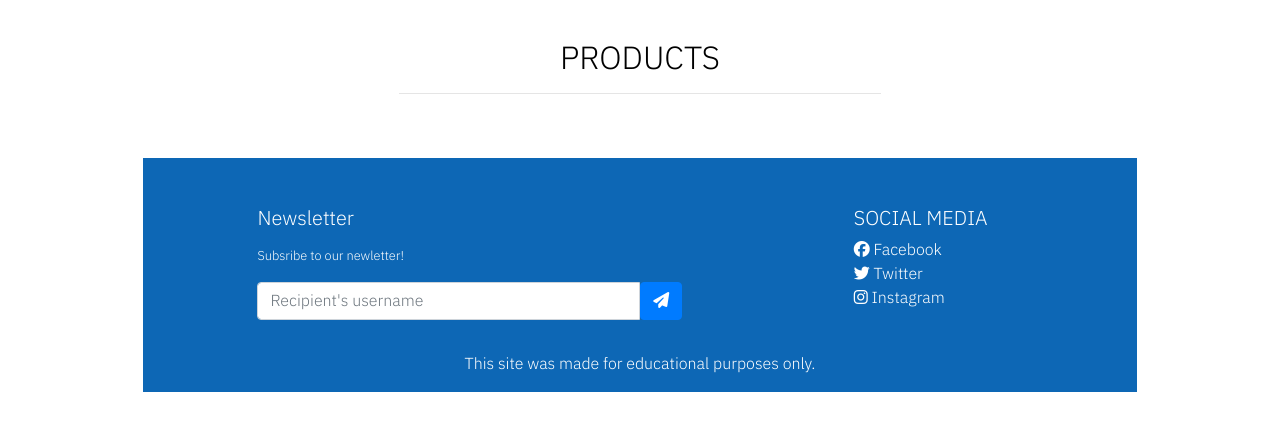
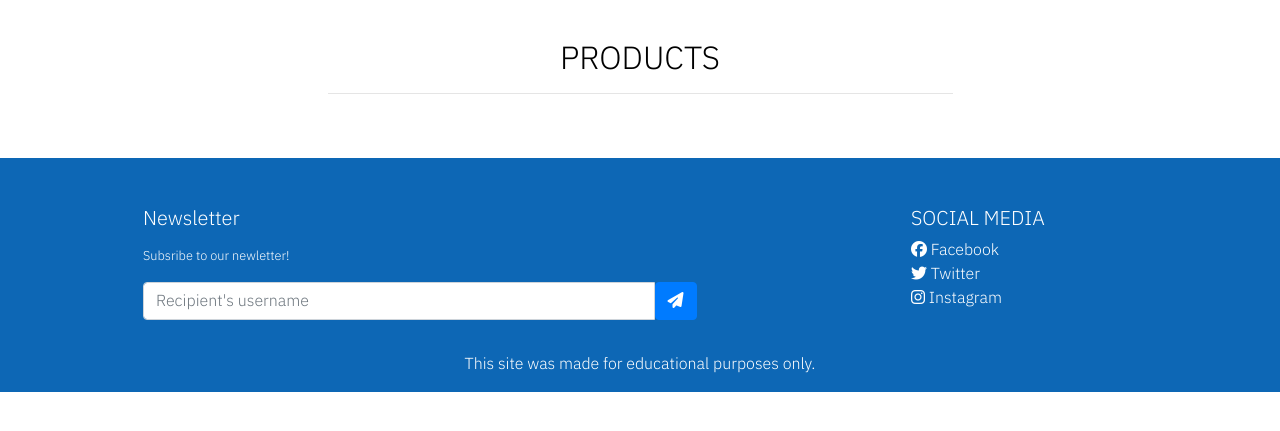
Before and after one commit to iKelvvv/MS5, a Django app: page /products/ in a window 1280 px wide. Shown: the part 237-668 px from the top of the page. Run offline with Django 3.2, Linux system fonts and the light colour scheme; data that the repository does not hold is empty; some libraries are stand-ins or nearby versions.

Commit message:
Fixed footer bug where width was different on all pages

```diff
--- a/products/templates/products/products.html
+++ b/products/templates/products/products.html
@@ -2,12 +2,13 @@
 {% load static %}
 
 {% block page_header %}
-    <div class="container header-container">
-        <div class="row">
-            <div class="col">
+<div class="container header-container">
+  <div class="row">
+    <div class="col">
 
-            </div>
     </div>
+  </div>
+</div>
 {% endblock %}
 
 {% block content %}
@@ -20,7 +21,7 @@
             </div>
         </div>
         <div class="row">
-            <div class="product-container">
+            <div class="container">
                 <div class="row mt-1 mb-2"></div>
                 <div class="row">
                     {% for product in products %}
--- a/templates/base.html
+++ b/templates/base.html
@@ -134,7 +134,7 @@
     {% endblock %}
 
     <!-- Footer -->
-            <footer class="font-small pt-5 mt-5 w-80 mx-auto">
+            <footer class="page-footer font-small pt-5 mt-5">
                 <div class="container text-center text-md-left">
                     <div class="row">
                         <div class="col-md-9 mt-md-0 mt-3">
```
Also changed, not shown: products/templates/products/product_detail.html (+5 -4 lines).
